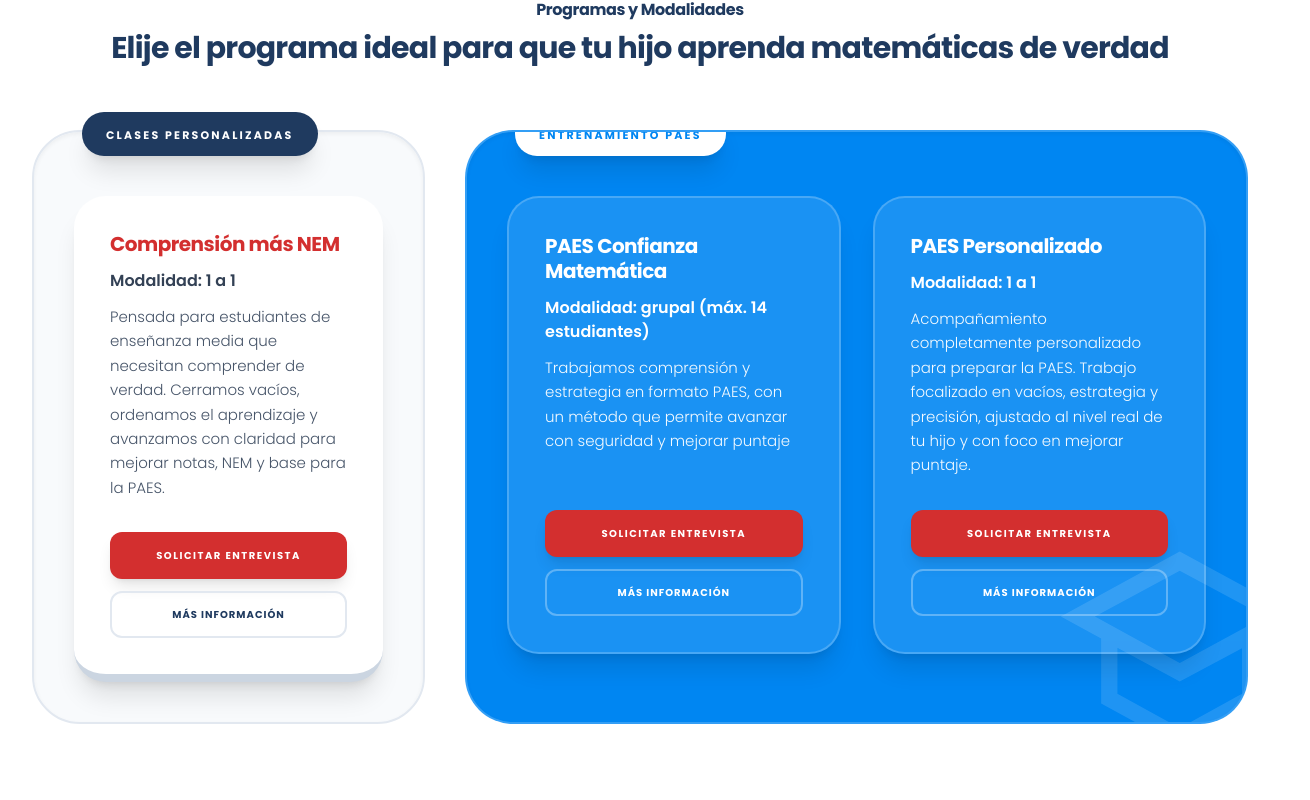
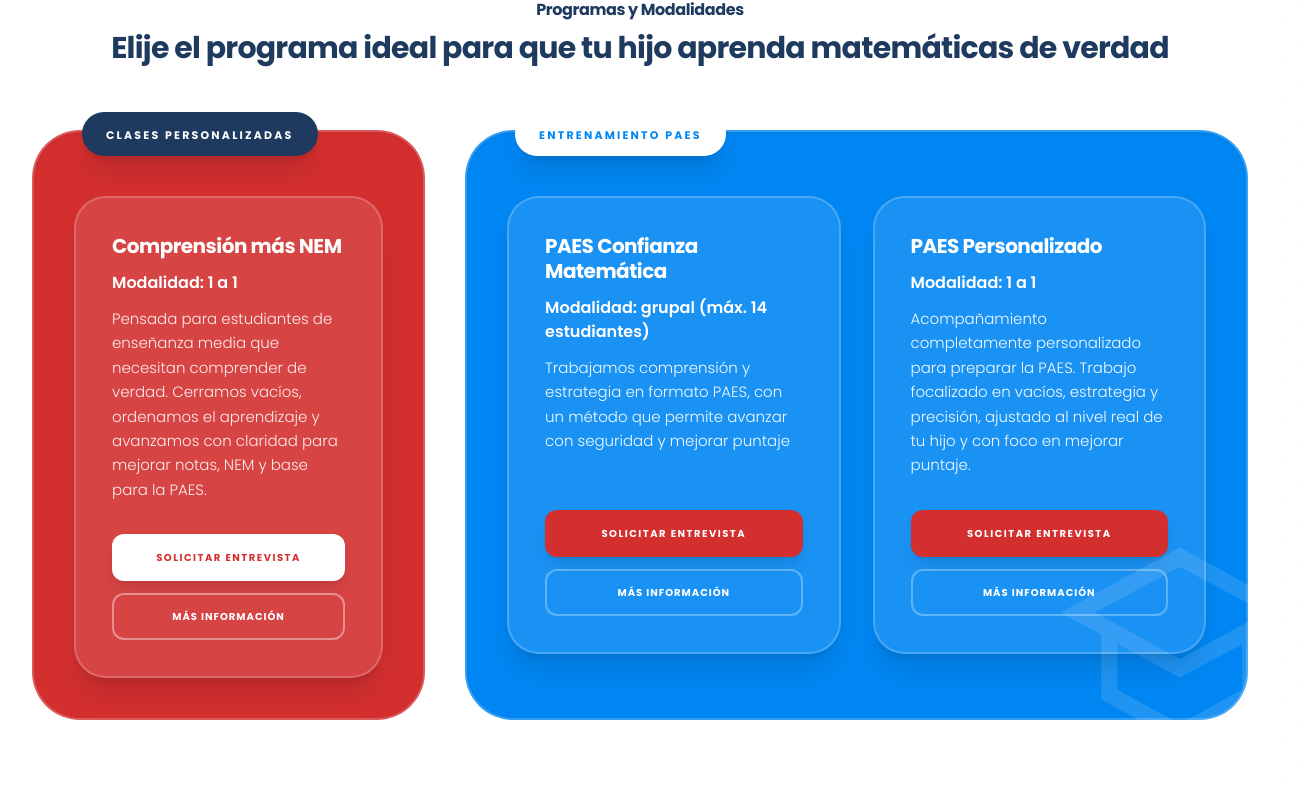
Before and after one commit to Andy-Montes/erikalaprofedemate, a React (Vite) app: page / in a window 1280 px wide. Shown: the part 1900-2700 px from the top of the page, 1310 px wide, since content can reach past the window. Built offline with nearby package versions, Linux system fonts and the light colour scheme.

Commit message:
Update Programs.tsx

```diff
--- a/components/Programs.tsx
+++ b/components/Programs.tsx
@@ -28,7 +28,7 @@
           {/* ========================= */}
           {/* SERVICIO 1: CLASES PERSONALIZADAS (1:1) */}
           {/* ========================= */}
-          <div className="lg:w-1/3 flex flex-col p-6 sm:p-8 lg:p-10 bg-slate-50 rounded-[3rem] border-2 border-slate-200 shadow-inner relative">
+          <div className="lg:w-1/3 flex flex-col p-6 sm:p-8 lg:p-10 bg-brandRed rounded-[3rem] border-2 border-white/20 shadow-inner relative">
             {/* Etiqueta */}
             <div className="absolute -top-5 left-8 sm:left-12 bg-brandNavy text-white px-6 py-2.5 rounded-full shadow-xl z-20">
               <span className="text-[10px] sm:text-[11px] font-black uppercase tracking-[0.2em]">
@@ -37,17 +37,17 @@
             </div>
 
             <div className="flex-1 mt-6">
-              <div className="relative flex flex-col h-full bg-white p-7 sm:p-9 rounded-[2rem] shadow-xl overflow-hidden border-b-8 border-slate-300">
+              <div className="relative flex flex-col h-full bg-white/10 p-7 sm:p-9 rounded-[2rem] shadow-xl overflow-hidden border-2 border-white/20">
                 <div className="flex flex-col h-full">
-                  <h3 className="text-xl font-black mb-3 text-brandRed leading-tight">
+                  <h3 className="text-xl font-black mb-3 text-white leading-tight">
                     Comprensión más NEM
                   </h3>
 
-                  <p className="text-slate-700 font-semibold mb-3">
+                  <p className="text-white font-semibold mb-3">
                     Modalidad: 1 a 1
                   </p>
 
-                  <p className="text-slate-600 leading-relaxed font-light text-sm sm:text-[15px] mb-8">
+                  <p className="text-white/90 leading-relaxed font-light text-sm sm:text-[15px] mb-8">
                     Pensada para estudiantes de enseñanza media que necesitan comprender de verdad.
                     Cerramos vacíos, ordenamos el aprendizaje y avanzamos con claridad para mejorar notas, NEM y base para la PAES.
                   </p>
@@ -55,13 +55,13 @@
                   <div className="mt-auto space-y-3">
                     <button
                       onClick={() => onOpenModal(interviewUrl)}
-                      className="block w-full text-center bg-brandRed text-white font-bold text-[9px] sm:text-[10px] uppercase tracking-[0.15em] py-4 rounded-xl hover:bg-red-700 transition-all shadow-lg active:scale-95 whitespace-nowrap px-2"
+                      className="block w-full text-center bg-white text-brandRed font-bold text-[9px] sm:text-[10px] uppercase tracking-[0.15em] py-4 rounded-xl hover:bg-white/90 transition-all shadow-lg active:scale-95 whitespace-nowrap px-2"
                     >
                       Solicitar Entrevista
                     </button>
                     <button
                       onClick={() => onOpenModal(infoUrl)}
-                      className="block w-full text-center border-2 border-slate-200 text-brandNavy font-bold text-[9px] sm:text-[10px] uppercase tracking-widest py-3.5 rounded-xl hover:bg-slate-50 transition-all active:scale-95 whitespace-nowrap px-2"
+                      className="block w-full text-center border-2 border-white/40 text-white font-bold text-[9px] sm:text-[10px] uppercase tracking-widest py-3.5 rounded-xl hover:bg-white/10 transition-all active:scale-95 whitespace-nowrap px-2"
                     >
                       Más Información
                     </button>
@@ -74,8 +74,8 @@
           {/* ========================= */}
           {/* SERVICIO 2: ENTRENAMIENTO PAES (TARJETA GRANDE + 2 MODALIDADES) */}
           {/* ========================= */}
-          <div className="lg:w-2/3 flex flex-col p-6 sm:p-8 lg:p-10 bg-[#0086f2] rounded-[3rem] border-2 border-white/20 shadow-inner relative overflow-hidden">
-            {/* Etiqueta */}
+          <div className="lg:w-2/3 flex flex-col p-6 sm:p-8 lg:p-10 bg-[#0086f2] rounded-[3rem] border-2 border-white/20 shadow-inner relative">
+            {/* Etiqueta (YA NO SE CORTA porque el contenedor NO tiene overflow-hidden) */}
             <div className="absolute -top-5 left-8 sm:left-12 bg-white text-[#0086f2] px-6 py-2.5 rounded-full shadow-xl z-20">
               <span className="text-[10px] sm:text-[11px] font-black uppercase tracking-[0.2em]">
                 Entrenamiento PAES
@@ -92,7 +92,7 @@
               <div className="grid grid-cols-1 md:grid-cols-2 gap-6 lg:gap-8">
 
                 {/* MODALIDAD GRUPAL */}
-                <div className="flex flex-col h-full rounded-[2rem] border-2 border-white/20 bg-white/10 p-7 sm:p-9 shadow-xl">
+                <div className="flex flex-col rounded-[2rem] border-2 border-white/20 bg-white/10 p-7 sm:p-9 shadow-xl">
                   <h3 className="text-xl font-black mb-3 text-white leading-tight">
                     PAES Confianza Matemática
                   </h3>
@@ -122,7 +122,7 @@
                 </div>
 
                 {/* MODALIDAD INDIVIDUAL */}
-                <div className="flex flex-col h-full rounded-[2rem] border-2 border-white/20 bg-white/10 p-7 sm:p-9 shadow-xl">
+                <div className="flex flex-col rounded-[2rem] border-2 border-white/20 bg-white/10 p-7 sm:p-9 shadow-xl">
                   <h3 className="text-xl font-black mb-3 text-white leading-tight">
                     PAES Personalizado
                   </h3>
```
